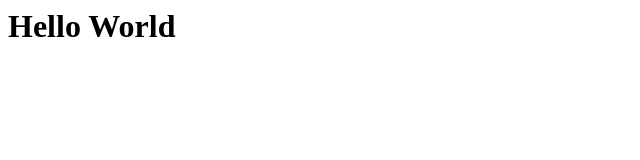
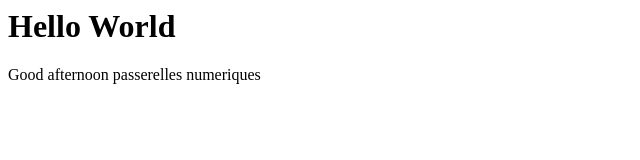
Before and after one commit to jorgielyn/Heroku, a website: page index.html in a window 1280 px wide. Shown: the whole page, without its empty margins (0-640 px from the left). Drawn offline with Linux system fonts and the light colour scheme.

Commit message:
updated html

```diff
--- a/index.html
+++ b/index.html
@@ -1 +1,2 @@
 <h1>Hello World</h1>
+<p>Good afternoon passerelles numeriques</p>
```
